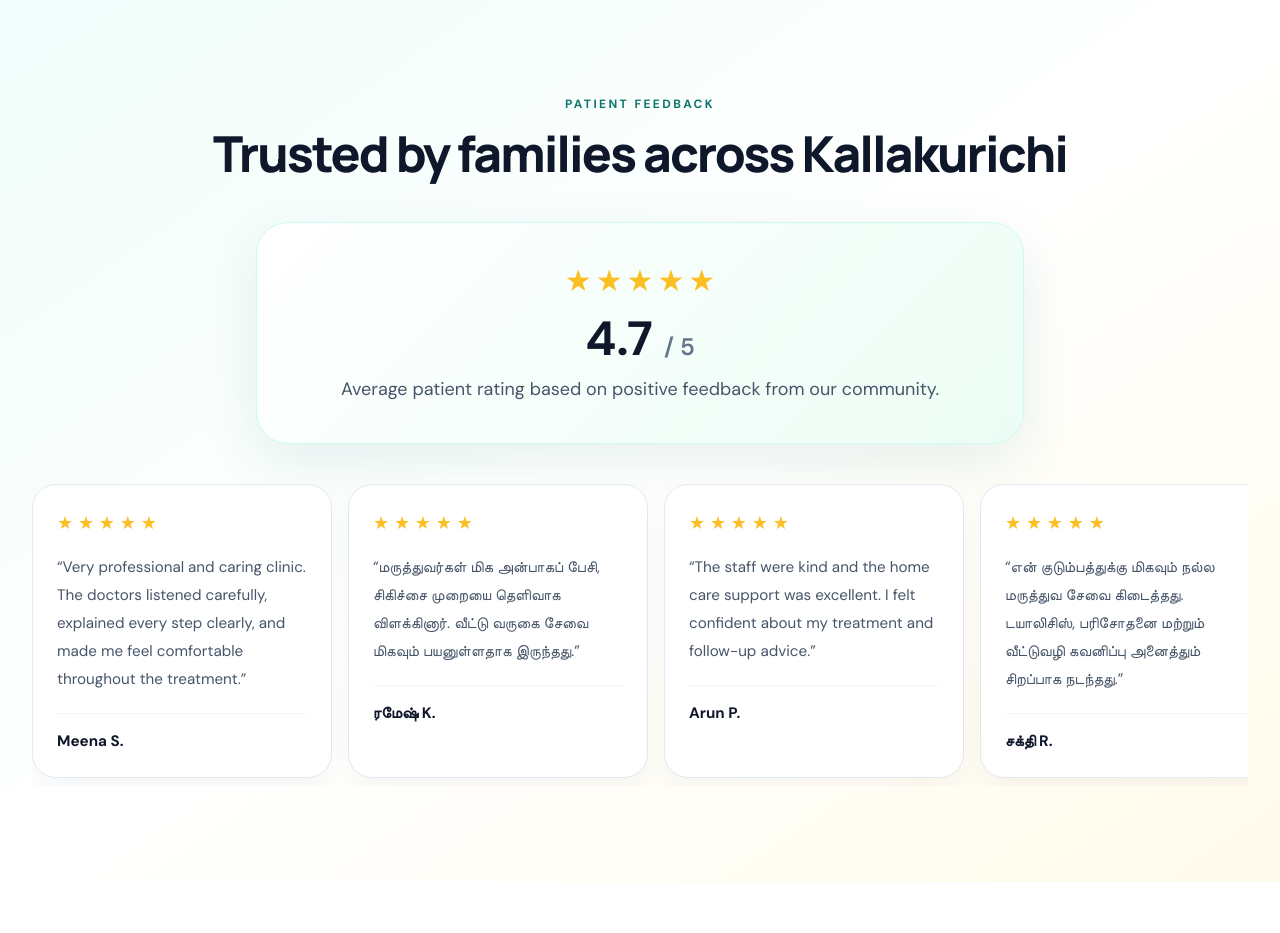
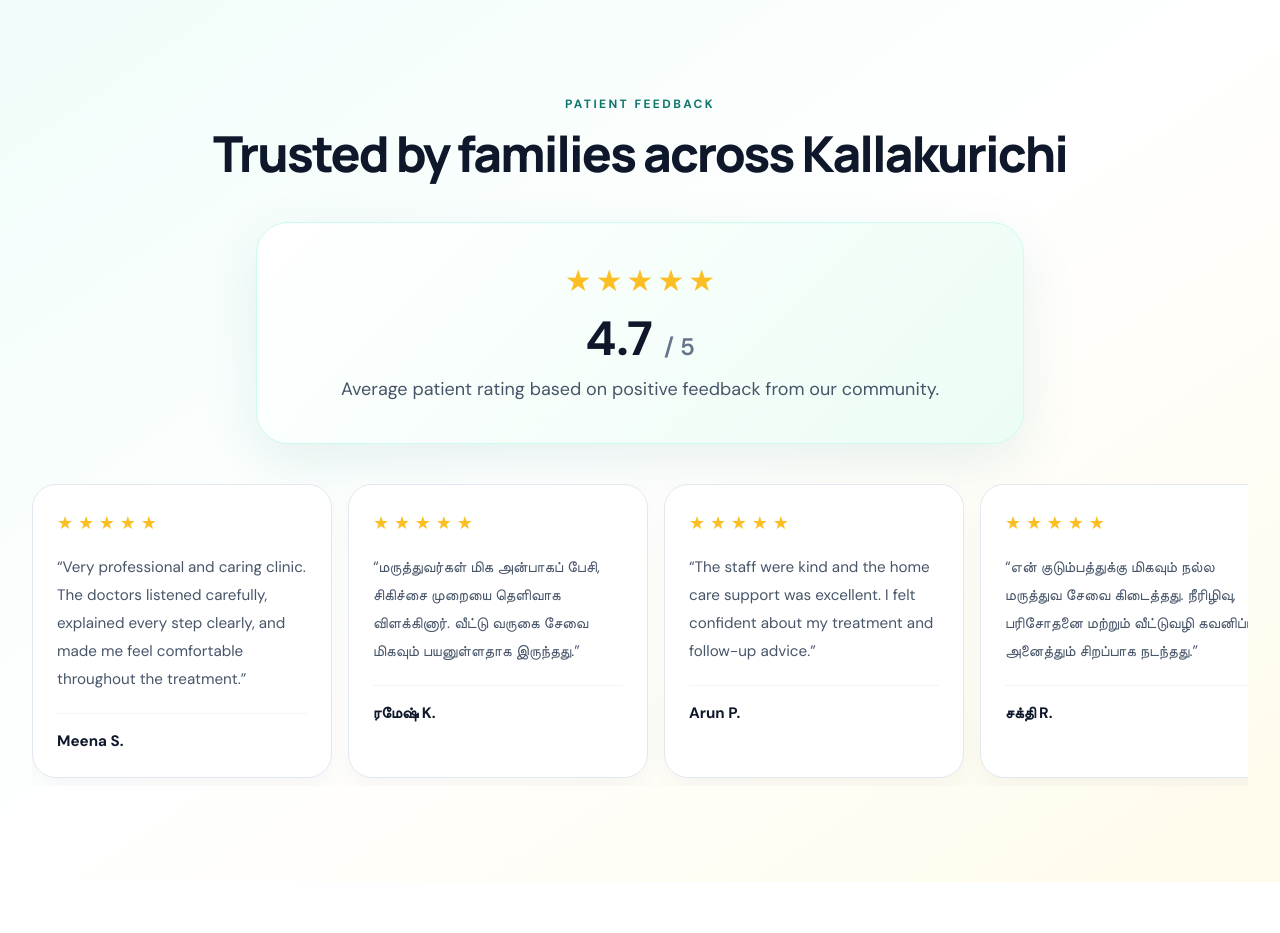
Before and after one commit to Zebratechpro/clinic_website, a Flask app: page / in a window 1280 px wide. Shown: the part 3647-4580 px from the top of the page. Run offline with Flask 3, Linux system fonts and the light colour scheme; parts of the project's set-up code (start-up, migrations or seed data) failed here and were passed over; some libraries are stand-ins or nearby versions.

```diff
--- a/static/js/i18n.js
+++ b/static/js/i18n.js
@@ -74,7 +74,7 @@
     "5 star review": "5 நட்சத்திர மதிப்பீடு",
     "“Very professional and caring clinic. The doctors listened carefully, explained every step clearly, and made me feel comfortable throughout the treatment.”": "“மிகவும் தொழில்முறையாகவும் அக்கறையுடனும் செயல்படும் கிளினிக். மருத்துவர்கள் கவனமாகக் கேட்டு, ஒவ்வொரு கட்டத்தையும் தெளிவாக விளக்கி, சிகிச்சை முழுவதும் நிம்மதியாக உணரச் செய்தார்கள்.”",
     "“The staff were kind and the home care support was excellent. I felt confident about my treatment and follow-up advice.”": "“பணியாளர்கள் அன்பாக நடந்துகொண்டார்கள்; வீட்டு மருத்துவ உதவியும் சிறப்பாக இருந்தது. சிகிச்சை மற்றும் தொடர் ஆலோசனையில் நம்பிக்கை ஏற்பட்டது.”",
-    "“We were impressed by the doctor’s attention and the clear explanation for dialysis and thyroid care. Highly recommended for family health needs.”": "“மருத்துவரின் கவனமும் டயாலிசிஸ், தைராய்டு சிகிச்சை குறித்த தெளிவான விளக்கமும் எங்களை மகிழ்வித்தன. குடும்ப நலனுக்குப் பரிந்துரைக்கத்தக்க கிளினிக்.”",
+    "“We were impressed by the doctor’s attention and the clear explanation for diabetes and thyroid care. Highly recommended for family health needs.”": "“மருத்துவரின் கவனமும் நீரிழிவு, தைராய்டு சிகிச்சை குறித்த தெளிவான விளக்கமும் எங்களை மகிழ்வித்தன. குடும்ப நலனுக்குப் பரிந்துரைக்கத்தக்க கிளினிக்.”",
     "YOUR NEXT STEP": "அடுத்த படி",
     "Let’s plan your visit.": "உங்கள் வருகையைத் திட்டமிடுவோம்.",
     "Share your details and preferred time. For home-care support or a home visit, choose the relevant service and briefly tell us what you need so our team can discuss next steps and availability.": "உங்கள் விவரங்களையும் விருப்பமான நேரத்தையும் தெரிவியுங்கள். வீட்டு மருத்துவ உதவி அல்லது வீட்டு வருகைக்கு, பொருத்தமான சேவையைத் தேர்ந்தெடுத்து உங்கள் தேவையைச் சுருக்கமாகக் குறிப்பிடுங்கள். அடுத்த நடவடிக்கை மற்றும் நேரம் குறித்து எங்கள் குழு உங்களைத் தொடர்புகொள்ளும்.",
--- a/templates/index.html
+++ b/templates/index.html
@@ -208,7 +208,7 @@
 
             <article class="review-card">
               <div class="mb-4 flex items-center gap-1 text-lg text-amber-400" aria-label="5 star review">★ ★ ★ ★ ★</div>
-              <p class="text-sm leading-7 text-slate-600">“என் குடும்பத்துக்கு மிகவும் நல்ல மருத்துவ சேவை கிடைத்தது. டயாலிசிஸ், பரிசோதனை மற்றும் வீட்டுவழி கவனிப்பு அனைத்தும் சிறப்பாக நடந்தது.”</p>
+              <p class="text-sm leading-7 text-slate-600">“என் குடும்பத்துக்கு மிகவும் நல்ல மருத்துவ சேவை கிடைத்தது. நீரிழிவு, பரிசோதனை மற்றும் வீட்டுவழி கவனிப்பு அனைத்தும் சிறப்பாக நடந்தது.”</p>
               <div class="mt-5 border-t border-slate-100 pt-4">
                 <p class="font-bold text-slate-900">சக்தி R.</p>
               </div>
@@ -216,7 +216,7 @@
 
             <article class="review-card">
               <div class="mb-4 flex items-center gap-1 text-lg text-amber-400" aria-label="5 star review">★ ★ ★ ★ ★</div>
-              <p class="text-sm leading-7 text-slate-600">“We were impressed by the doctor’s attention and the clear explanation for dialysis and thyroid care. Highly recommended for family health needs.”</p>
+              <p class="text-sm leading-7 text-slate-600">“We were impressed by the doctor’s attention and the clear explanation for diabetes and thyroid care. Highly recommended for family health needs.”</p>
               <div class="mt-5 border-t border-slate-100 pt-4">
                 <p class="font-bold text-slate-900">Vignesh L.</p>
               </div>
```
